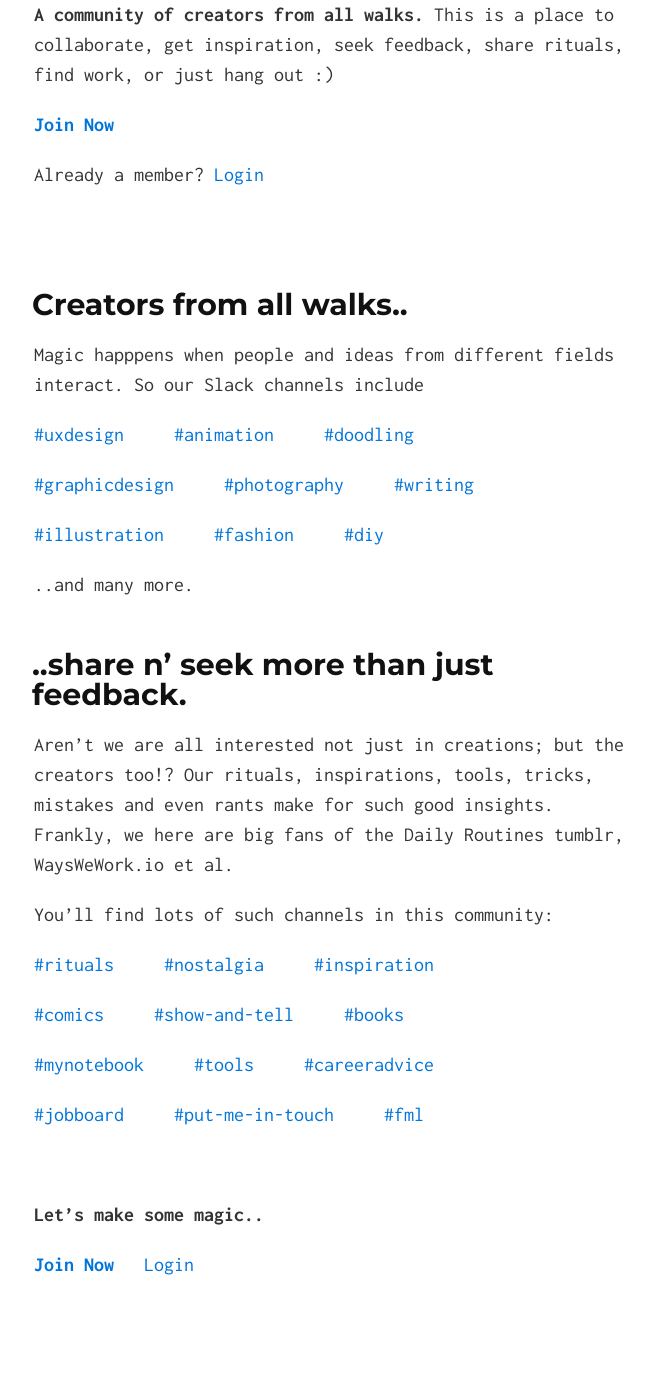
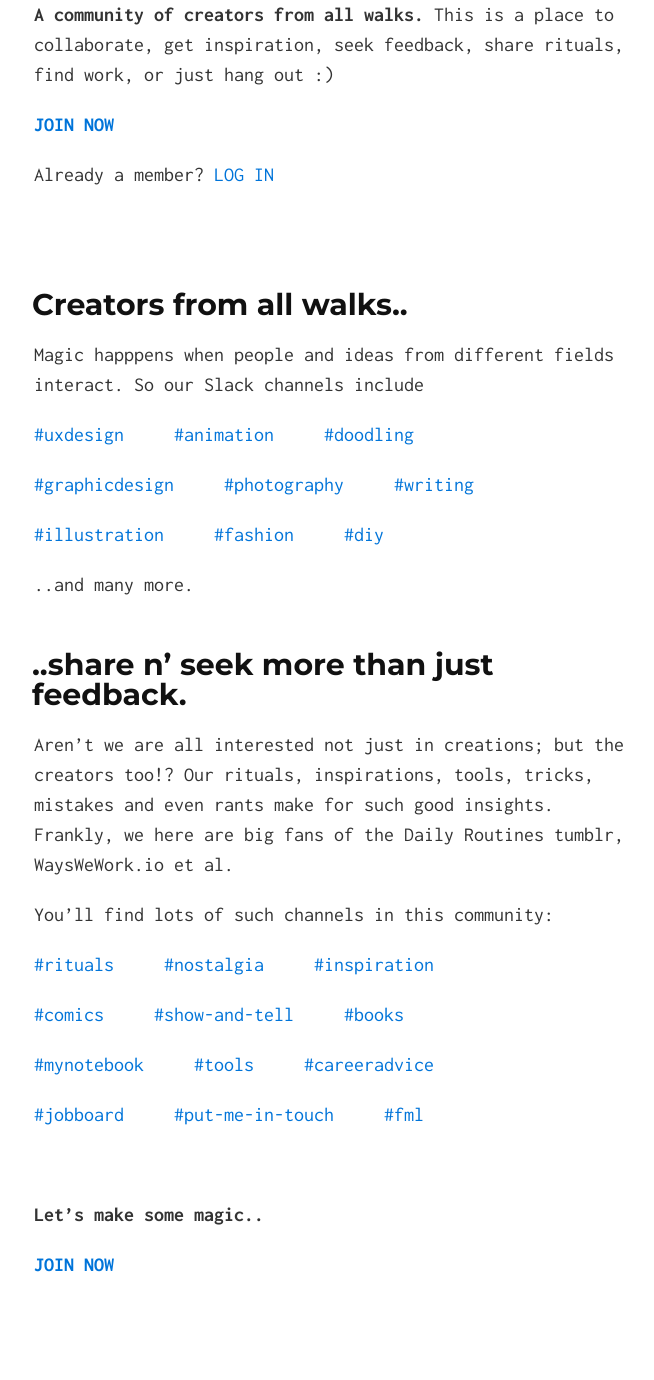
Before and after one commit to pzync/betterIndia, a Jekyll site: the page built from index.md, in a window 1280 px wide. Shown: the part 540-1920 px from the top of the page, without its empty margins (306-960 px from the left). Built offline with Jekyll 4.4.1, drawn with Linux system fonts in a browser that asks for light colours.

Commit message:
capitalized button text

```diff
--- a/index.md
+++ b/index.md
@@ -6,9 +6,9 @@ layout: default
 
 **A community of creators from all walks.** This is a place to collaborate, get inspiration, seek feedback, share rituals, find work, or just hang out :)
 
-[**Join Now**](http://cdecaf.slack.com)
+[**JOIN NOW**](http://cdecaf.slack.com)
 
-Already a member? [Login](http://cdecaf.slack.com/login)
+Already a member? [LOG IN](http://cdecaf.slack.com/login)
 
 &nbsp;
 
@@ -50,4 +50,4 @@ You'll find lots of such channels in this community:
 
 **Let's make some magic..**
 
-[**Join Now**](http://cdecaf.slack.com)  &nbsp;  [Login](http://cdecaf.slack.com/login)
+[**JOIN NOW**](http://cdecaf.slack.com)
```
